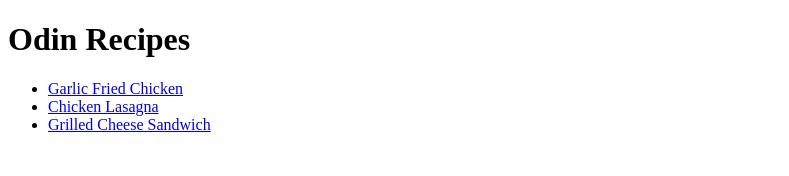
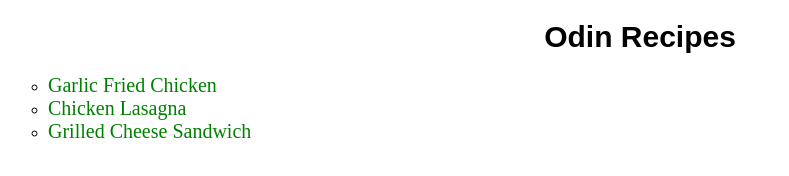
Before and after one commit to Parth-04/odin-recipes, a plain HTML site: page index.html in a window 1280 px wide. Shown: the whole page, without its empty margins (0-789 px from the left). Drawn offline with Linux system fonts and the light colour scheme.

Commit message:
Styling Odin Recipes
Add some random css styling to the Odin Recipes page

```diff
--- /dev/null
+++ b/index.css
@@ -0,0 +1,15 @@
+h1 {
+    text-align: center;
+    font-size: 30px;
+    font-family: "Arial";
+}
+
+a {
+    text-decoration: none;
+    color: green;
+    font-size: 20px;
+}
+
+ul {
+    list-style: circle;
+}
--- a/index.html
+++ b/index.html
@@ -4,6 +4,7 @@
     <meta charset="UTF-8">
     <meta name="viewport" content="width=device-width, initial-scale=1.0">
     <title>Odin Recipes</title>
+    <link rel="stylesheet" href="index.css">
 </head>
 <body>
     <h1>
```
